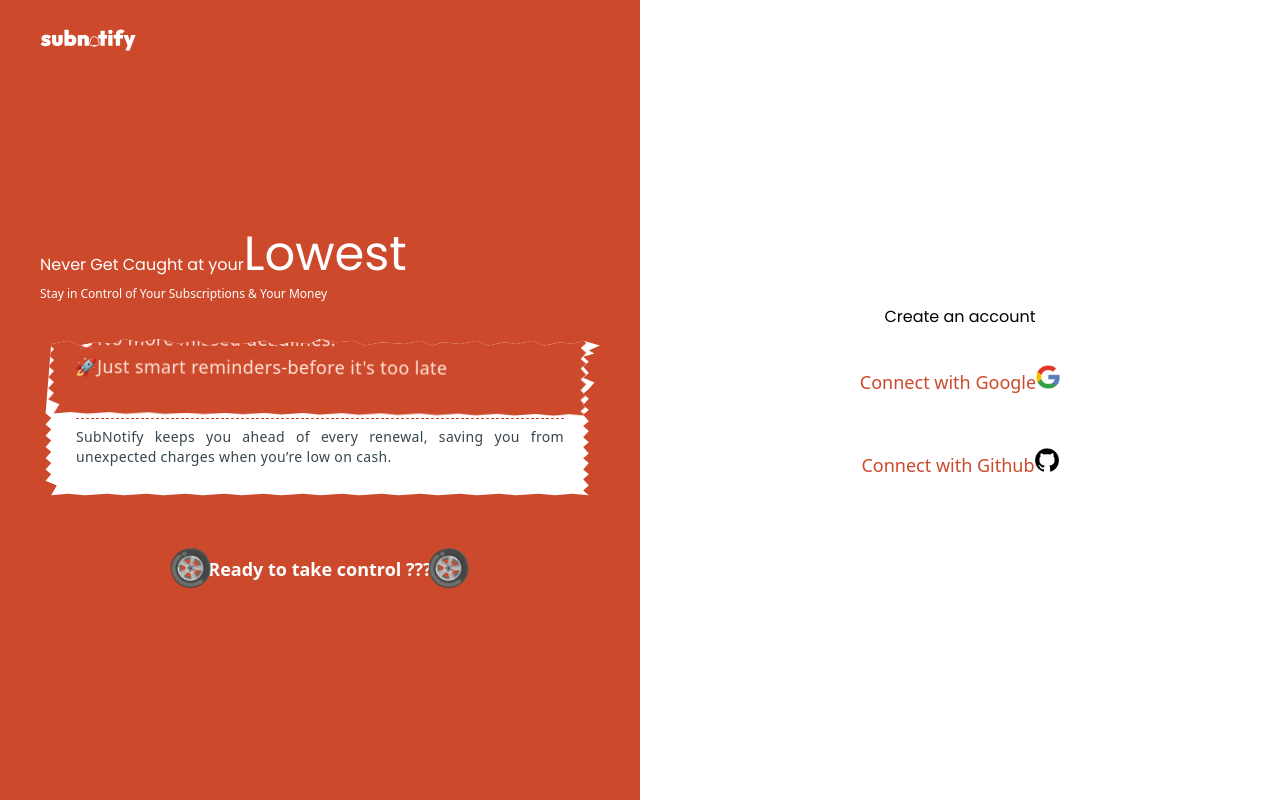
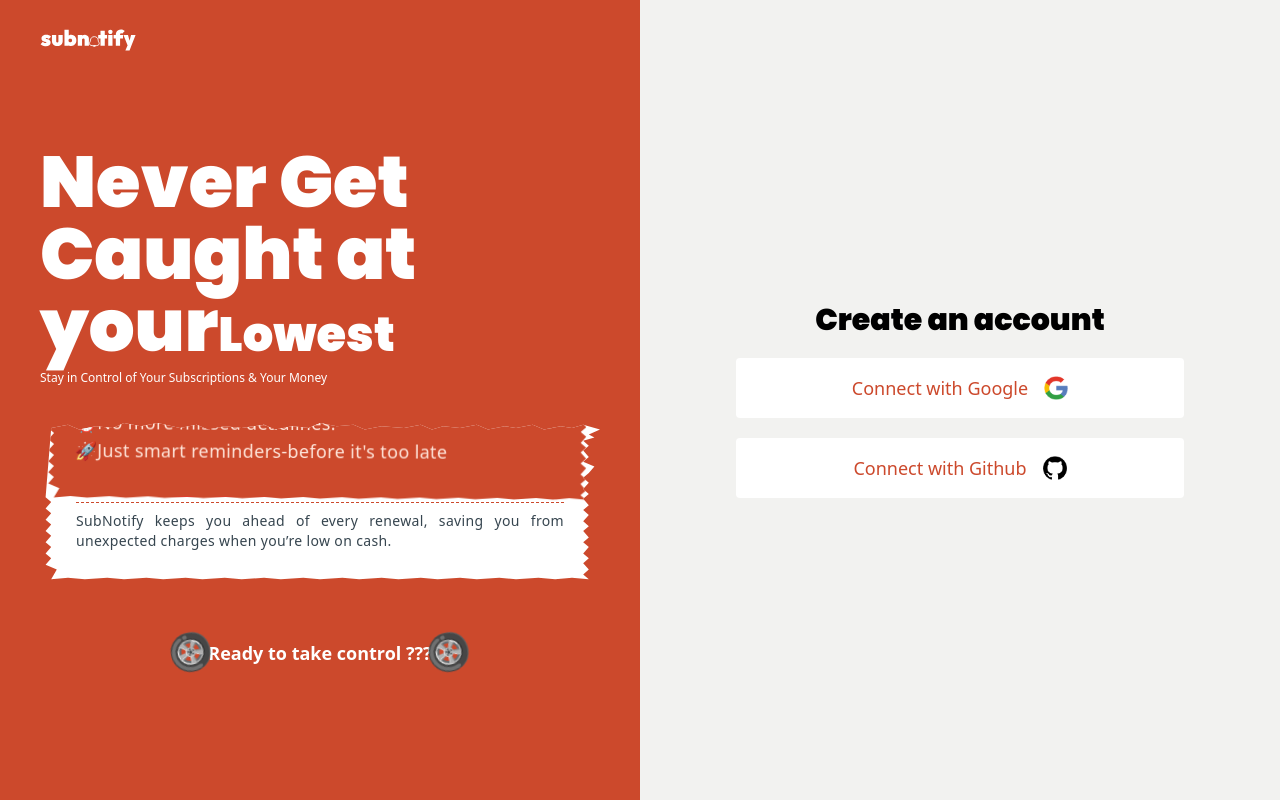
Before and after one commit to HayBeeCoder/subnotify, a Vue app: page / in a window 1280 px wide. Built offline with nearby package versions, Linux system fonts and the light colour scheme.

Commit message:
[feature] add global styles

```diff
--- a/src/assets/base.css
+++ b/src/assets/base.css
@@ -1,18 +1,31 @@
-@import url('https://fonts.googleapis.com/css2?family=Poppins:ital,wght@0,100;0,200;0,300;0,400;0,500;0,600;0,700;0,800;0,900;1,100;1,200;1,300;1,400;1,500;1,600;1,700;1,800;1,900&family=Roboto:ital,wght@0,100..900;1,100..900&display=swap');@import "tailwindcss";
+@import url('https://fonts.googleapis.com/css2?family=Poppins:ital,wght@0,100;0,200;0,300;0,400;0,500;0,600;0,700;0,800;0,900;1,100;1,200;1,300;1,400;1,500;1,600;1,700;1,800;1,900&family=Roboto:ital,wght@0,100..900;1,100..900&display=swap');
+@import 'tailwindcss';
 @theme {
-  --font-poppins: "Poppins", sans-serif;
-  --font-roboto: "Roboto" sans-serif
+  --font-poppins: 'Poppins', sans-serif;
+  --font-roboto: 'Roboto' sans-serif;
 }
 
-
-body{
-  @apply font-roboto;
+body {
+  @apply font-roboto bg-[#F2F2F0];
 }
 
-h1,h2,h3,h4,h5,h6{
-  @apply font-poppins
+h1,
+h2,
+h3,
+h4,
+h5,
+h6 {
+  @apply font-poppins;
 }
 
-button{
-  display: block;
+button {
+  cursor: pointer;
 }
+
+h1 {
+  @apply text-5xl min-md:text-7xl font-black;
+}
+
+h2 {
+  @apply text-xl min-md:text-3xl font-black;
+}
```
